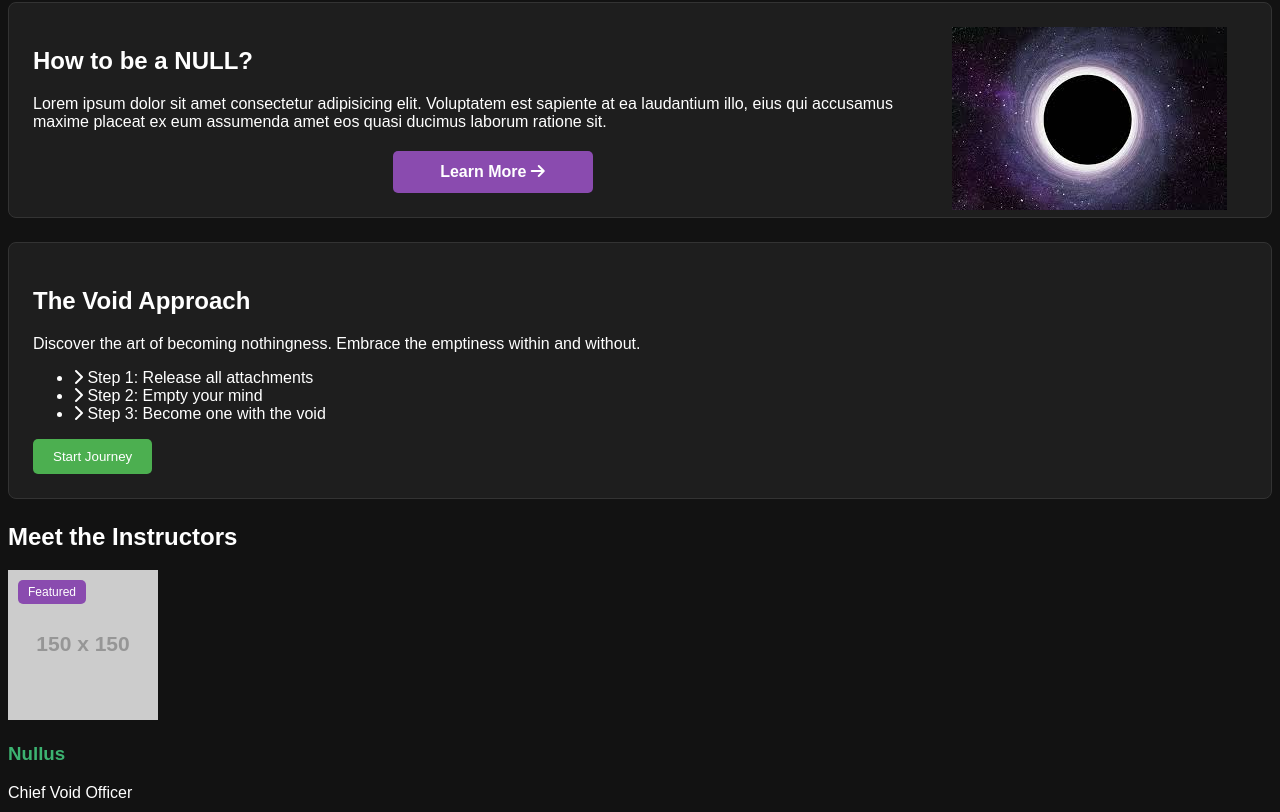
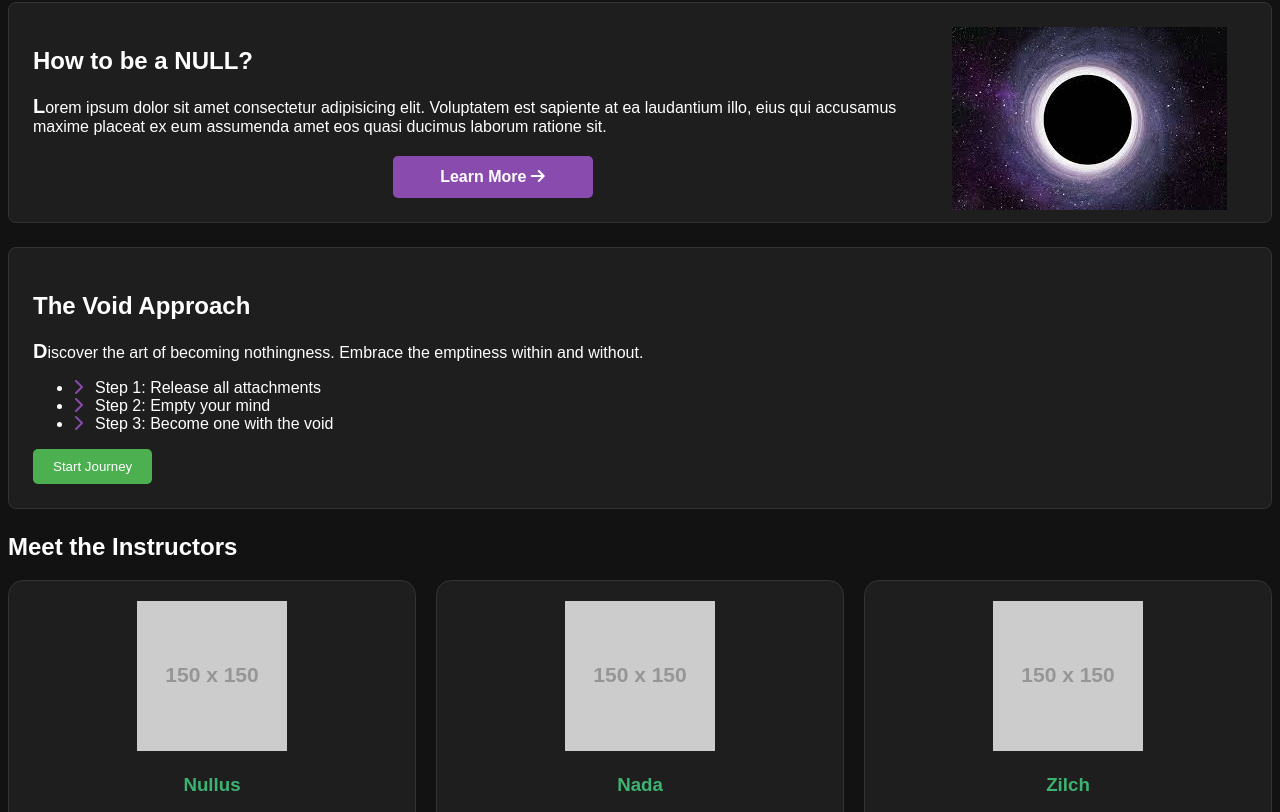
Before and after one commit to Aryamk11/web_dev_learn, a plain HTML site: page page2.html in a window 1280 px wide. Shown: the part 134-946 px from the top of the page. Drawn offline with Linux system fonts and the light colour scheme; placeholder pictures from the web are drawn by us.

Commit message:
more style added

```diff
--- a/page2.html
+++ b/page2.html
@@ -33,11 +33,11 @@
             <article class="content-card">
                 <h2 class="secondary-text">The Void Approach</h2>
                 <p class="card-text">Discover the art of becoming nothingness. Embrace the emptiness within and without.</p>
-                <ul class="feature-list">
-                    <li><i class="fa-solid fa-chevron-right"></i> Step 1: Release all attachments</li>
-                    <li><i class="fa-solid fa-chevron-right"></i> Step 2: Empty your mind</li>
-                    <li><i class="fa-solid fa-chevron-right"></i> Step 3: Become one with the void</li>
-                </ul>
+                    <ul class="feature-list">
+                        <li>Step 1: Release all attachments</li>
+                        <li>Step 2: Empty your mind</li>
+                        <li>Step 3: Become one with the void</li>
+                    </ul>
                 <button class="btn secondary-btn">Start Journey</button>
             </article>
         </section>
@@ -46,7 +46,7 @@
             <h2 class="section-title">Meet the Instructors</h2>
             <div class="team-container">
                 <div class="team-member-card">
-                    <span class="badge">Featured</span> <img src="https://via.placeholder.com/150" alt="Instructor 1" class="team-member-img">
+                    <img src="https://via.placeholder.com/150" alt="Instructor 1" class="team-member-img">
                     <h3 class="member-name">Nullus</h3>
                     <p class="member-title">Chief Void Officer</p>
                     <p class="member-bio">The original architect of the NULL philosophy, guiding souls into serene emptiness.</p>
--- a/style.css
+++ b/style.css
@@ -172,16 +172,42 @@ justify-content: center;
     z-index: 1000;
 }
 .team-member-card {
-    position: relative;
+    background-color: #1e1e1e;
+    border: 1px solid #333;
+    padding: 20px;
+    border-radius: 15px;
+    text-align: center;
 }
 
-.badge {
-    position: absolute;
-    top: 10px;
-    left: 10px;
+.team-member-card:hover{
+    transform: scale(1.05);
+    box-shadow: 0 8px 16px rgba(0,0,0,0.4);
+}
+.team-container{
+    display: grid;
+    grid-template-columns: repeat(3,1fr);
+
+    gap: 20px;
+}
+@media (max-width: 768px){
+    .team-container{
+        grid-template-columns: 1fr;
+    }
+}
+.feature-list li::before{
+    content: '\f054';
+    font-family: "Font Awesome 6 Free";
+    font-weight: 900;
+
+    color: #8a4baf;
+    margin-right: 12px;
+
+}
+p::first-letter{
+    font-size: 20px;
+    font-weight: bold;
+}
+::selection{
     background-color: #8a4baf;
     color: white;
-    padding: 5px 10px;
-    border-radius: 5px;
-    font-size: 12px;
 }
```
